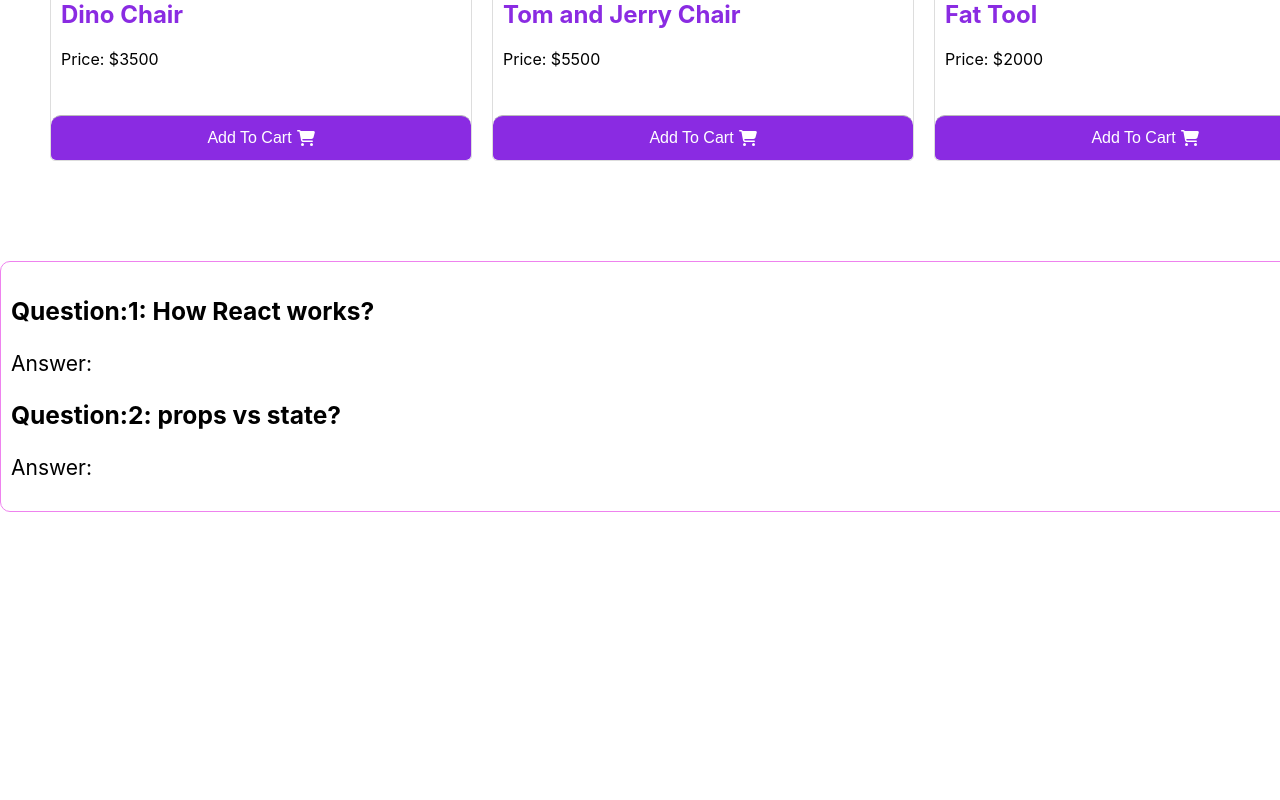
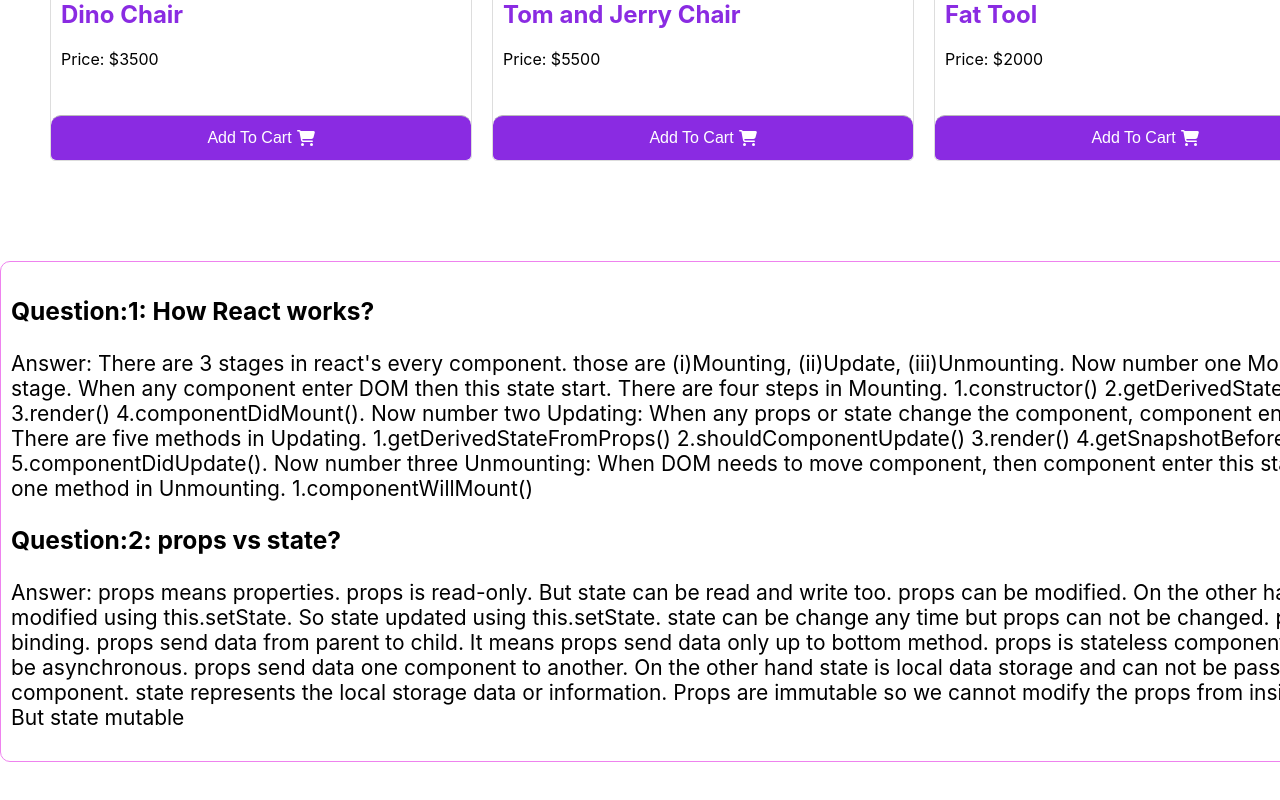
Before and after one commit to sabbirpboss/Shoppin-Cart, a React (Create React App) app: page / in a window 1280 px wide. Shown: the part 1498-2298 px from the top of the page. Before the commit the page ends 2110 px from the top, so only its background shows below. Built offline with nearby package versions, Linux system fonts and the light colour scheme.

Commit message:
question component done

```diff
--- a/src/components/Question/Question.js
+++ b/src/components/Question/Question.js
@@ -6,11 +6,11 @@ const Question = () => {
         <div className='question'>
             <div>
                 <h3>Question:1: How React works?</h3>
-                <p>Answer: </p>
+                <p>Answer: There are 3 stages in react's every component. those are (i)Mounting, (ii)Update, (iii)Unmounting. Now number one Mounting: it is Initial stage. When any component enter DOM then this state start. There are four steps in Mounting. 1.constructor() 2.getDerivedStateFromProps() 3.render() 4.componentDidMount(). Now number two Updating: When any props or state change the component, component enter this stage. There are five methods in Updating. 1.getDerivedStateFromProps() 2.shouldComponentUpdate() 3.render() 4.getSnapshotBeforeUpdate() 5.componentDidUpdate(). Now number three Unmounting: When DOM needs to move component, then component enter this stage. There are only one method in Unmounting. 1.componentWillMount()</p>
             </div>
             <div>
                 <h3>Question:2: props vs state?</h3>
-                <p>Answer: </p>
+                <p>Answer: props means properties. props is read-only. But state can be read and write too. props can be modified. On the other hand, state can be modified using this.setState. So state updated using this.setState. state can be change any time but props can not be changed. props one way data binding. props send data from parent to child. It means props send data only up to bottom method. props is stateless component. state changes can be asynchronous. props send data one component to another. On the other hand state is local data storage and can not be passed to other component. state represents the local storage data or information. Props are immutable so we cannot modify the props from inside the component. But state mutable</p>
             </div>
         </div>
     );
--- a/src/components/Shop/Shop.css
+++ b/src/components/Shop/Shop.css
@@ -84,4 +84,7 @@
     .products-container{
         grid-template-columns: repeat(1, 1fr);
     }
+    .shop-container{
+        grid-template-columns: 1fr 1fr;
+    }
 }
```
